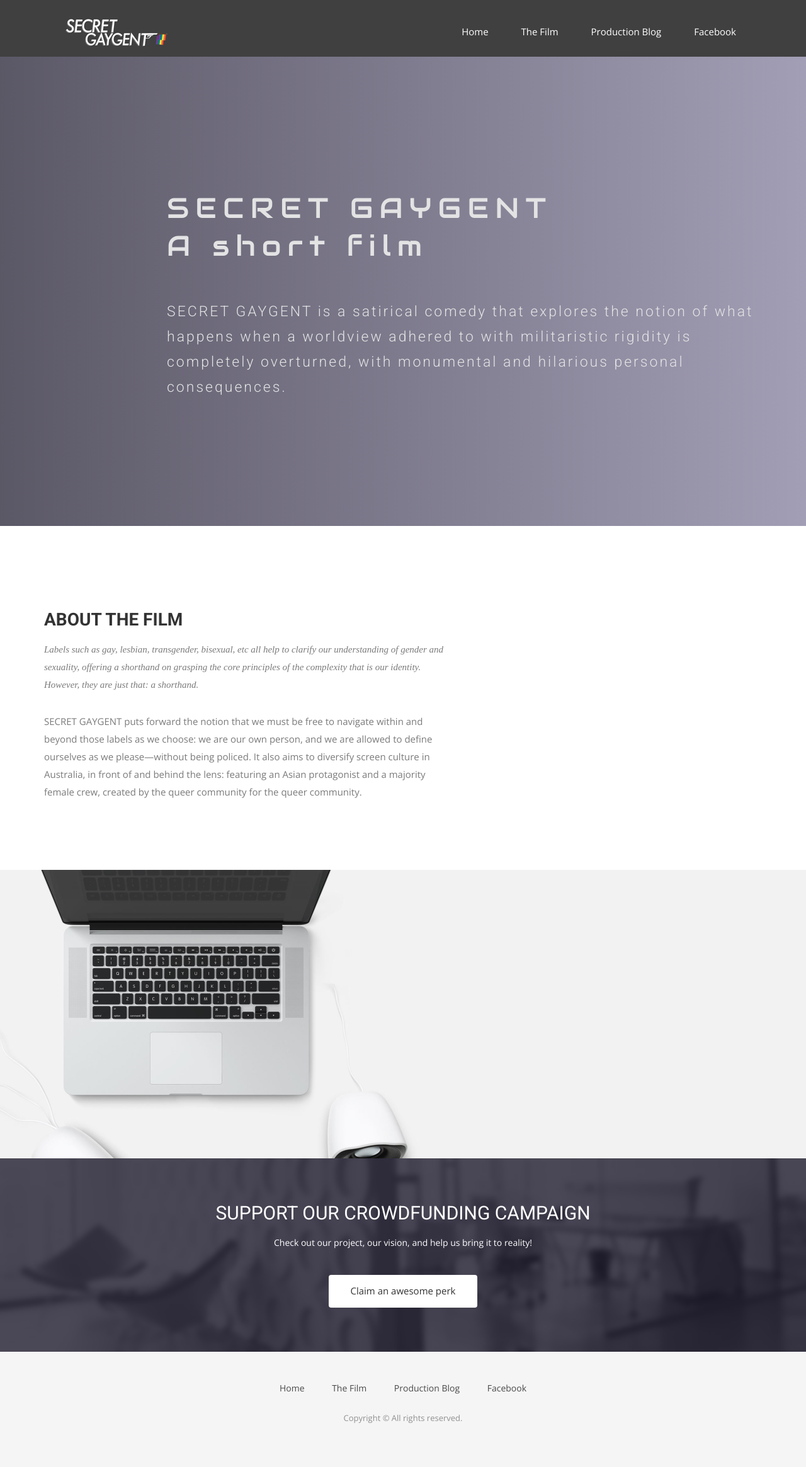
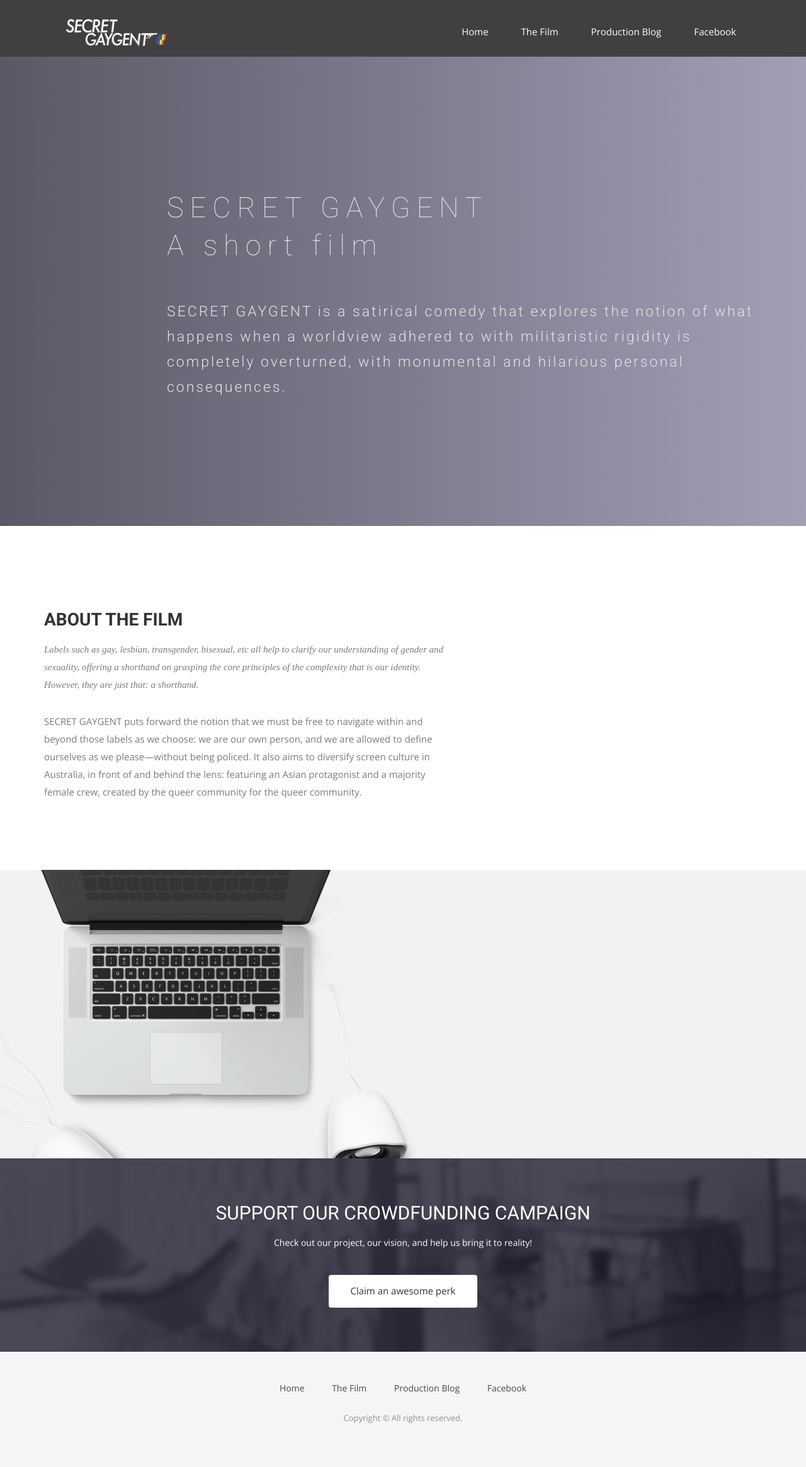
Before and after one commit to thewonglab/secret, a Jekyll site: the page built from index.html, in a window 1280 px wide. Shown: the whole page at 63% size. Built offline with Jekyll 4.4.1, drawn with Linux system fonts in a browser that asks for light colours; nearby versions of some CDN libraries; some web fonts are replaced; grey boxes are pictures that could not be loaded.

Commit message:
Update airspace.css

```diff
--- a/css/airspace.css
+++ b/css/airspace.css
@@ -123,7 +123,7 @@ header .navbar-default .navbar-nav li a:hover {
   color: #E3E3E4;
 }
 #slider .block h1 {
-  font-family: 'Audiowide';
+  font-family: 'Roboto';
   font-weight: 100;
   font-size: 45px;
   line-height: 60px;
```
